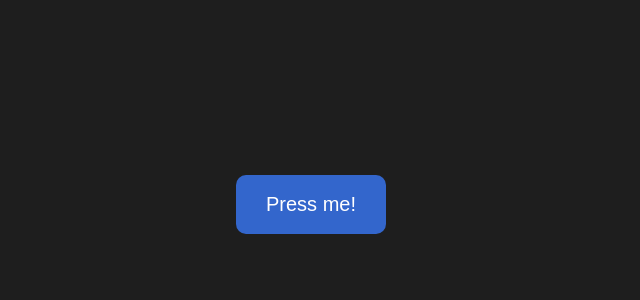
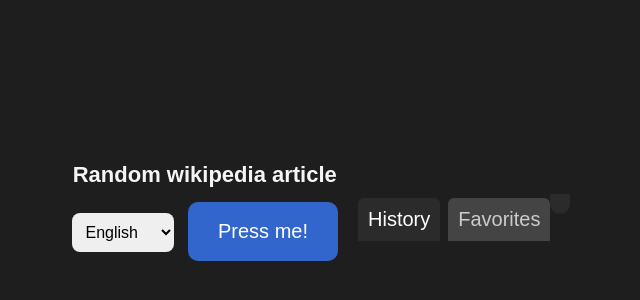
Before and after one commit to davidperyro-stack/random-wikipedia-article, a plain HTML site: page index.html in a window 1280 px wide. Shown: the part 196-496 px from the top of the page, without its empty margins (329-969 px from the left). Drawn offline with Linux system fonts and the light colour scheme.

Commit message:
Refactor index.html to enhance layout and features

```diff
--- a/index.html
+++ b/index.html
@@ -1,15 +1,37 @@
-<html>
+<!DOCTYPE html>
 <head>
     <meta name="viewport" content="width=device-width, initial-scale=1.0">
 
     <title>Random Wikipedia</title>
-
     <link rel="stylesheet" href="style.css">
 </head>
+<body>
+    <div class="container">
+        <h1>Random wikipedia article</h1>
+        <select id="langSelect">
+            <option value="en">English</option>
+            <option value="es">Español</option>
+            <option value="fr">Français</option>
+            <option value="de">Deutsch</option>
+            <option value="ja">日本語</option>
+        </select>
+        <button id="RandomButton">Press me!</button>
 
-<body>
+        <div id="result" class="hidden">
+            <img id="articleImage" class="hidden" alt="">
+            <h2 id="articleTitle"></h2>
+            <p id="articleExtract"></p>
+            <a id="articleLink" href="#" target="_blank">More about it</a>
+            <button id="favButton">Save</button>
+        </div>
+    </div>
 
-    <button id="randomButton">Press me!</button>
+    <div class="tabs">
+        <button class="tab-button active" data-tab="history">History</button>
+        <button class="tab-button" data-tab="favorites">Favorites</button>
+    </div>
+    <ul id="historyList" class="side-list"></ul>
+    <ul id="favoritesList" class="side-list hidden"></ul>
 
     <script src="script.js"></script>
 </body>
```
